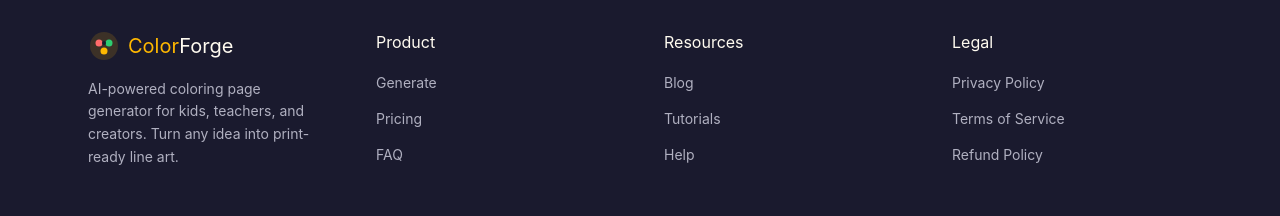
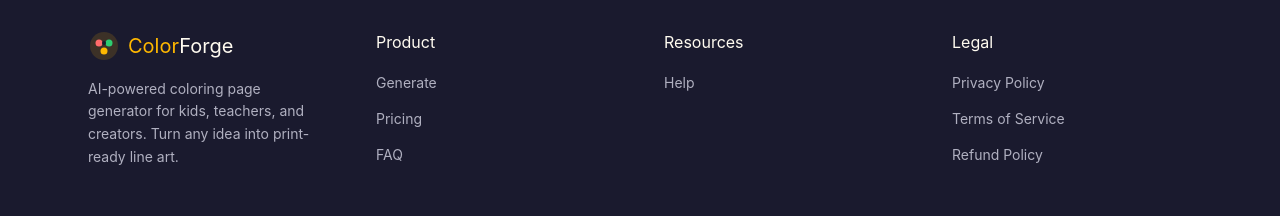
Before and after one commit to rinbs1120/pixcraftx, a Next.js app: page / in a window 1280 px wide. Shown: the part 4200-4416 px from the top of the page. Built offline with nearby package versions, Linux system fonts and the light colour scheme; no server answers; a web font is replaced by a local one.

Commit message:
Update Footer: fix FAQ link, add Refund Policy link, remove Blog/Tutorials, update Help to mailto

```diff
--- a/src/components/footer.tsx
+++ b/src/components/footer.tsx
@@ -3,19 +3,17 @@ import Link from 'next/link';
 const productLinks = [
   { label: 'Generate', href: '/generate' },
   { label: 'Pricing', href: '/pricing' },
-  { label: 'FAQ', href: '#faq' },
+  { label: 'FAQ', href: '/faq' },
 ];
 
 const resourceLinks = [
-  { label: 'Blog', href: '#' },
-  { label: 'Tutorials', href: '#' },
-  { label: 'Help', href: '#' },
+  { label: 'Help', href: 'mailto:hello@pixcraftx.com' },
 ];
 
 const legalLinks = [
   { label: 'Privacy Policy', href: '/privacy' },
   { label: 'Terms of Service', href: '/terms' },
-  { label: 'Refund Policy', href: '#' },
+  { label: 'Refund Policy', href: '/refund' },
 ];
 
 export function Footer() {
```
